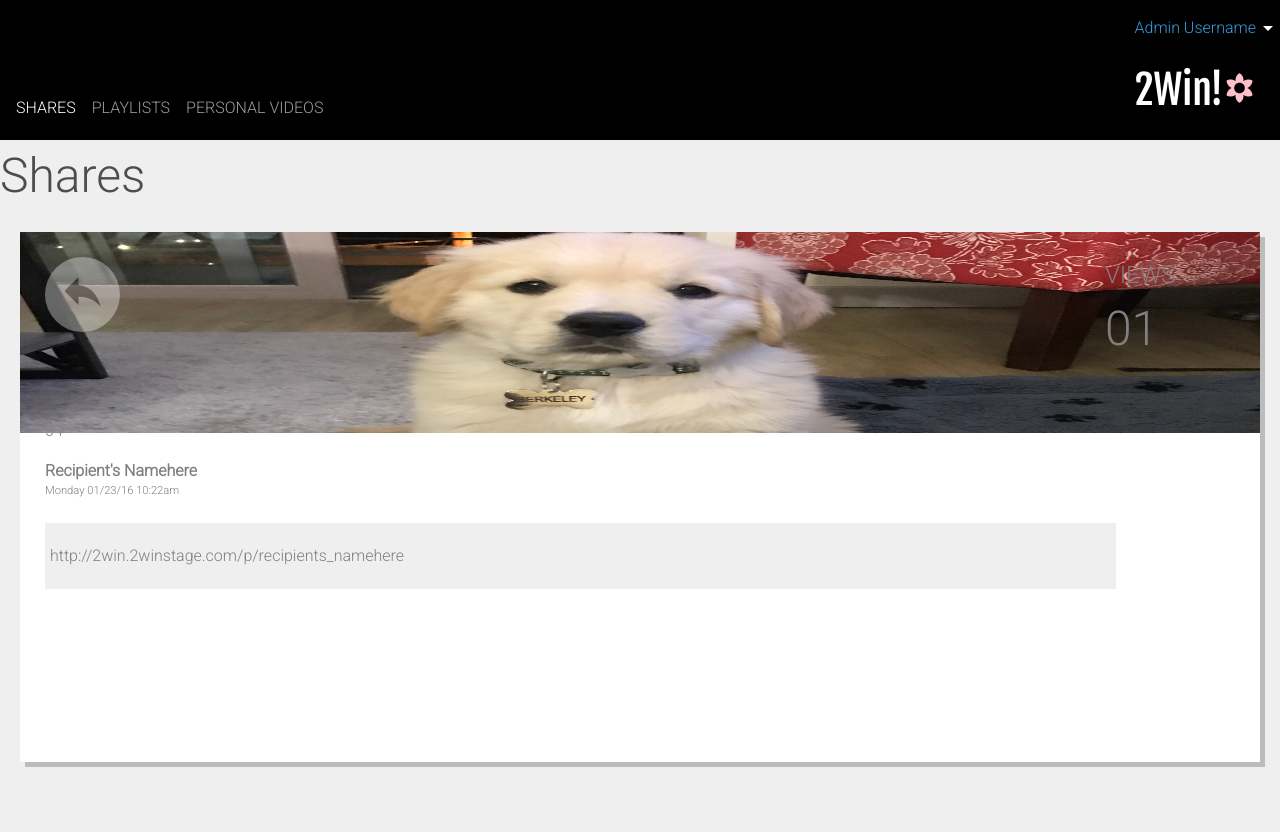
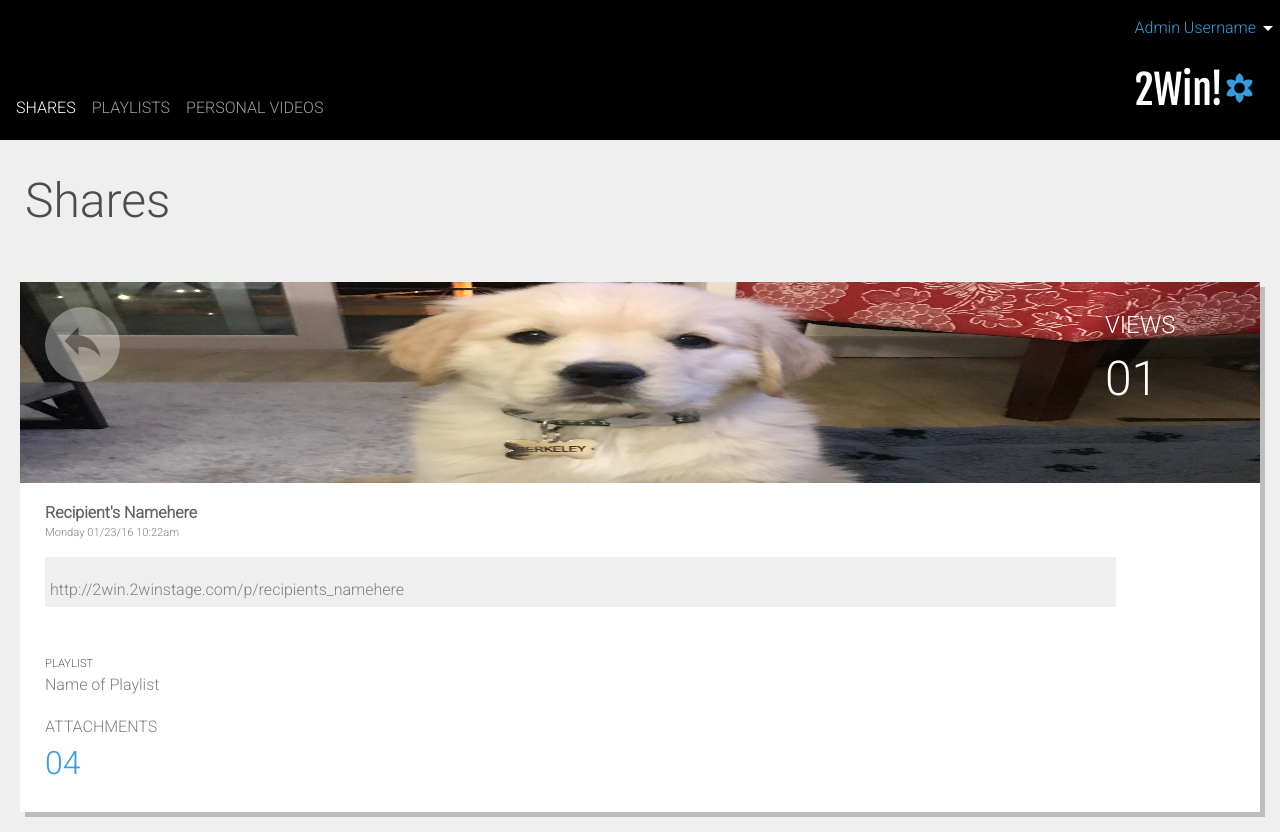
Before and after one commit to sydnerd/static-comp, a plain HTML site: page index.html in a window 1280 px wide. Before the commit the page ends 800 px from the top, so only its background shows below. Drawn offline with Linux system fonts and the light colour scheme.

Commit message:
Finish styling for one card

```diff
--- a/index.html
+++ b/index.html
@@ -64,12 +64,12 @@
         <p class="link">http://2win.2winstage.com/p/recipients_namehere</p>
       </div>
       <div class="card-playlist">
-        <p>PLAYLIST</p>
-        <p>Name of Playlist</p>
+        <p class="playlist">PLAYLIST</p>
+        <p class="playlist-name">Name of Playlist</p>
       </div>
       <div class="card-attachments">
-        <p>ATTACHMENTS</p>
-        <p>04</p>
+        <p class="attachment">ATTACHMENTS</p>
+        <p class="attachment-number">04</p>
       </div>
     </article>
   </section>
--- a/styles.css
+++ b/styles.css
@@ -67,7 +67,7 @@ body {
 .flower {
   margin-top: 1em;
   font-size: 2em;
-  color: pink;
+  color: #359DDB
 }
 
 .colored-word {
@@ -77,6 +77,7 @@ body {
 h2 {
   color: #4D4D4D;
   font-size: 3em;
+  padding:25px;
 }
 
 .card-section {
@@ -145,6 +146,7 @@ h2 {
 .view-number {
   font-size: 3em;
   margin-top: 0;
+  color: #FFFFFF;
 }
 
 .views {
@@ -152,6 +154,7 @@ h2 {
   margin-top:0;
   font-size: 1.5em;
   padding: 0;
+  color: #FFFFFF;
 }
 
 .card-body {
@@ -171,11 +174,13 @@ h2 {
 
 p {
     color: #7F7F7F;
+    margin-bottom: 0;
 }
 
 .card-title {
   font-weight: bold;
   margin-bottom: 0;
+  color: #616161;
 }
 
 .card-date {
@@ -186,6 +191,32 @@ p {
 .link {
   padding: 5px;
   font-size: 1em;
+}
+
+.card-playlist {
+  position: absolute;
+  grid-area: 4/1/5/2;
+  top: 30px;
+}
+
+.playlist {
+  color: #616161;
+  font-size: .7em;
+  margin-top: 25px;
+}
+.playlist-name {
+  margin-top: 0;
+}
+
+.card-attachments {
+  position: absolute;
+  grid-area: 5/1/6/2;
+}
+
+.attachment-number{
+  margin-top: 0;
+  font-size: 2em;
+  color: #359DDB
 }
 /* .card-section {
   display: grid;
```
